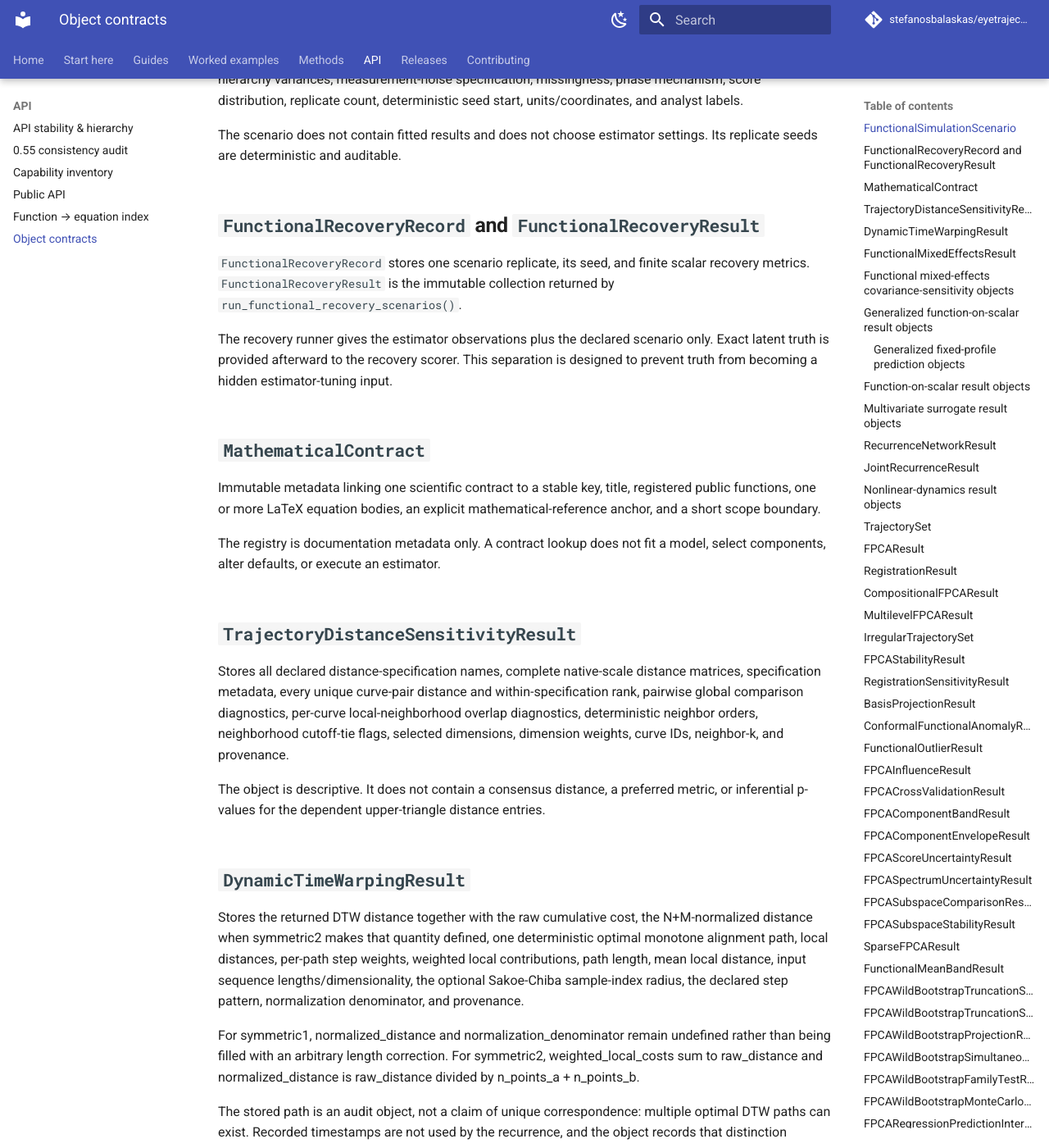
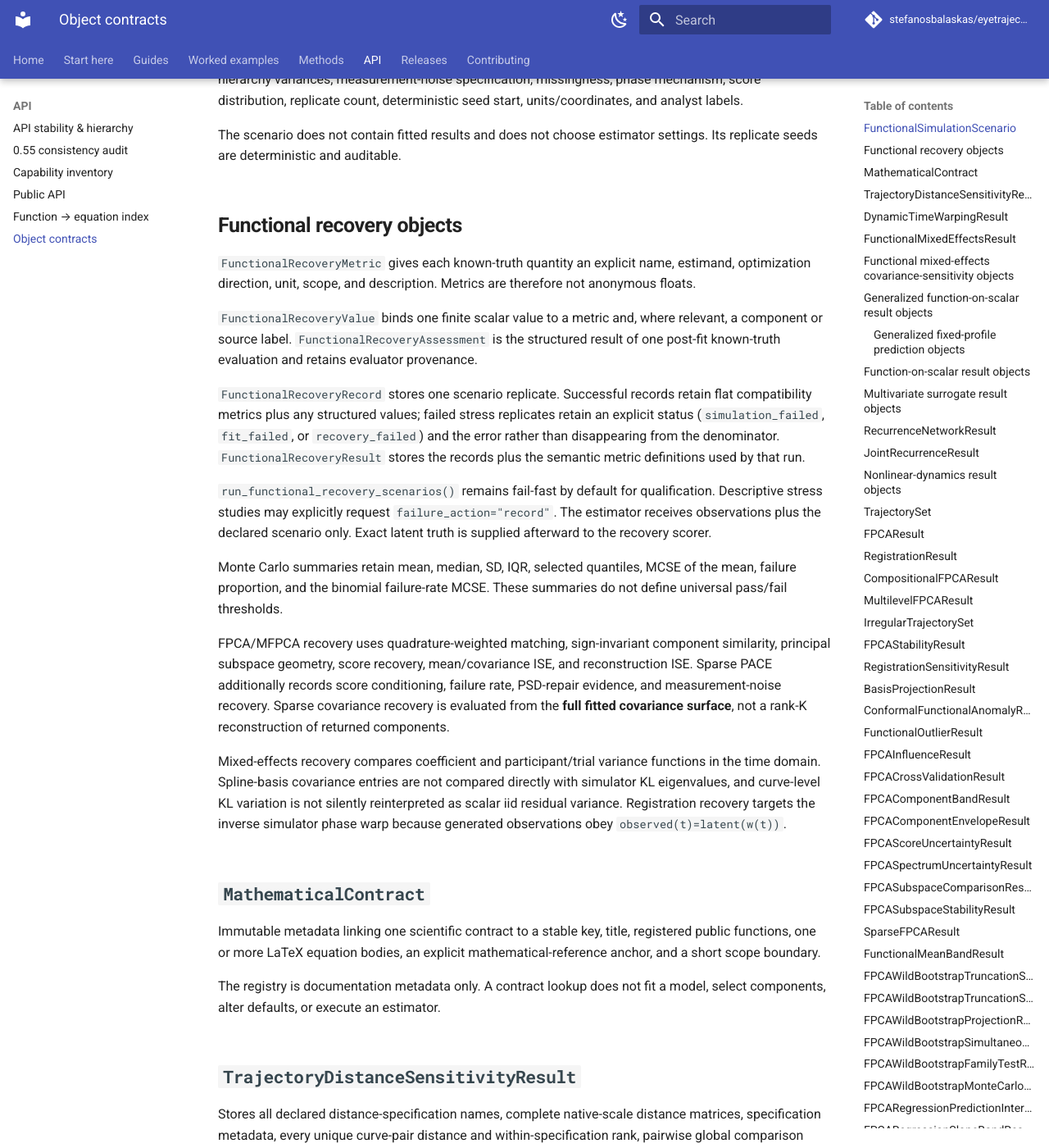
Before and after one commit to stefanosbalaskas/eyetrajectoriespy, an MkDocs documentation site: the page built from docs/reference/objects.md, in a window 1280 px wide and 1400 px high, scrolled down 433 px. Shown: the whole window at 82% size. Built offline with MkDocs 1.6.1 and Material for MkDocs 9.7.7, drawn with Linux system fonts in a browser that asks for light colours; comment, search, counter and statistics services are not loaded.

Commit message:
Document semantic recovery object contracts

```diff
--- a/docs/reference/objects.md
+++ b/docs/reference/objects.md
@@ -15,16 +15,47 @@ and analyst labels.
 The scenario does not contain fitted results and does not choose estimator
 settings. Its replicate seeds are deterministic and auditable.
 
-## `FunctionalRecoveryRecord` and `FunctionalRecoveryResult`
+## Functional recovery objects
 
-`FunctionalRecoveryRecord` stores one scenario replicate, its seed, and
-finite scalar recovery metrics. `FunctionalRecoveryResult` is the immutable
-collection returned by `run_functional_recovery_scenarios()`.
+`FunctionalRecoveryMetric` gives each known-truth quantity an explicit name,
+estimand, optimization direction, unit, scope, and description. Metrics are
+therefore not anonymous floats.
 
-The recovery runner gives the estimator observations plus the declared
-scenario only. Exact latent truth is provided afterward to the recovery
-scorer. This separation is designed to prevent truth from becoming a hidden
-estimator-tuning input.
+`FunctionalRecoveryValue` binds one finite scalar value to a metric and,
+where relevant, a component or source label. `FunctionalRecoveryAssessment`
+is the structured result of one post-fit known-truth evaluation and retains
+evaluator provenance.
+
+`FunctionalRecoveryRecord` stores one scenario replicate. Successful records
+retain flat compatibility metrics plus any structured values; failed stress
+replicates retain an explicit status (`simulation_failed`, `fit_failed`, or
+`recovery_failed`) and the error rather than disappearing from the
+denominator. `FunctionalRecoveryResult` stores the records plus the semantic
+metric definitions used by that run.
+
+`run_functional_recovery_scenarios()` remains fail-fast by default for
+qualification. Descriptive stress studies may explicitly request
+`failure_action="record"`. The estimator receives observations plus the
+declared scenario only. Exact latent truth is supplied afterward to the
+recovery scorer.
+
+Monte Carlo summaries retain mean, median, SD, IQR, selected quantiles, MCSE
+of the mean, failure proportion, and the binomial failure-rate MCSE. These
+summaries do not define universal pass/fail thresholds.
+
+FPCA/MFPCA recovery uses quadrature-weighted matching, sign-invariant component
+similarity, principal subspace geometry, score recovery, mean/covariance ISE,
+and reconstruction ISE. Sparse PACE additionally records score conditioning,
+failure rate, PSD-repair evidence, and measurement-noise recovery. Sparse
+covariance recovery is evaluated from the **full fitted covariance surface**,
+not a rank-K reconstruction of returned components.
+
+Mixed-effects recovery compares coefficient and participant/trial variance
+functions in the time domain. Spline-basis covariance entries are not compared
+directly with simulator KL eigenvalues, and curve-level KL variation is not
+silently reinterpreted as scalar iid residual variance. Registration recovery
+targets the inverse simulator phase warp because generated observations obey
+`observed(t)=latent(w(t))`.
 
 ## `MathematicalContract`
 
```
